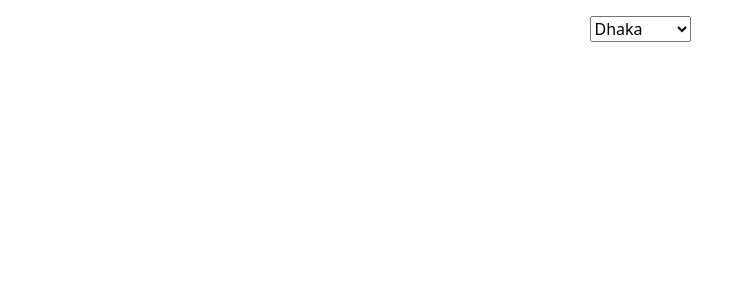
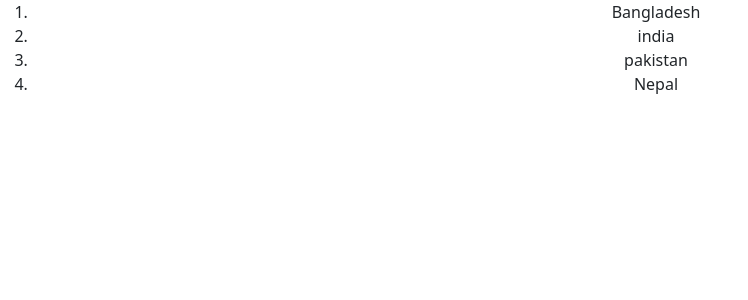
Before and after one commit to Masitbd/React_Application, a React (Create React App) app: page / in a window 1280 px wide. Shown: the top 300 px of the page, without its empty margins (0-748 px from the left). Built offline with nearby package versions, Linux system fonts and the light colour scheme.

Commit message:
Add the list view

```diff
--- a/src/App.js
+++ b/src/App.js
@@ -11,10 +11,11 @@
 import Signup from "./components/Signup";
 import TextArea from "./components/TextArea";
 import Selectdropdown from "./components/Selectdropdown";
+import Listview from "./components/Listview";
 function App() {
   return (
     <div className="App">
-      <Selectdropdown />
+      <Listview />
     </div>
   );
 }
--- /dev/null
+++ b/src/components/Listview.js
@@ -0,0 +1,17 @@
+import React, { Component } from "react";
+
+class Listview extends Component {
+  render() {
+    const country = ["Bangladesh", "india", "pakistan", "Nepal"];
+    const dataItems = country.map((mydata) => {
+      return <li>{mydata}</li>;
+    });
+    return (
+      <div>
+        <ol>{dataItems}</ol>
+      </div>
+    );
+  }
+}
+
+export default Listview;
```
